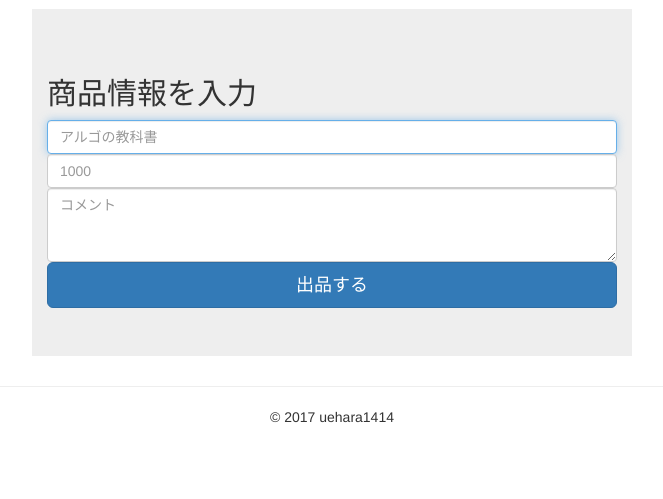
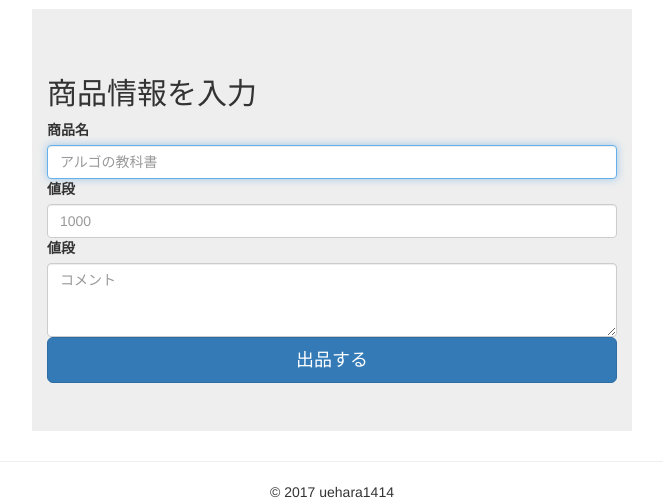
Before and after one commit to uehara1414/locari_old, a Django app: page /sell/ in a window 1280 px wide. Shown: the part 51-550 px from the top of the page, without its empty margins (308-971 px from the left). Run offline with Django 3.2, Linux system fonts and the light colour scheme; some libraries are stand-ins or nearby versions.

Commit message:
update sell

```diff
--- a/locari_app/templates/locari_app/sell.html
+++ b/locari_app/templates/locari_app/sell.html
@@ -4,11 +4,11 @@
 
     <form class="form">
       <h2>商品情報を入力</h2>
-      <label for="inputEmail" class="sr-only">商品名</label>
+      <label for="inputEmail">商品名</label>
       <input type="text" id="title" class="form-control" placeholder="アルゴの教科書" required autofocus>
-      <label for="price" class="sr-only">値段</label>
+      <label for="price">値段</label>
       <input type="number" id="price" class="form-control" placeholder="1000" required>
-      <label for="comment" class="sr-only">値段</label>
+      <label for="comment">値段</label>
       <textarea id="comment" class="form-control" placeholder="コメント" rows="3" required></textarea>
       <button class="btn btn-lg btn-primary btn-block" type="submit">出品する</button>
     </form>
```
